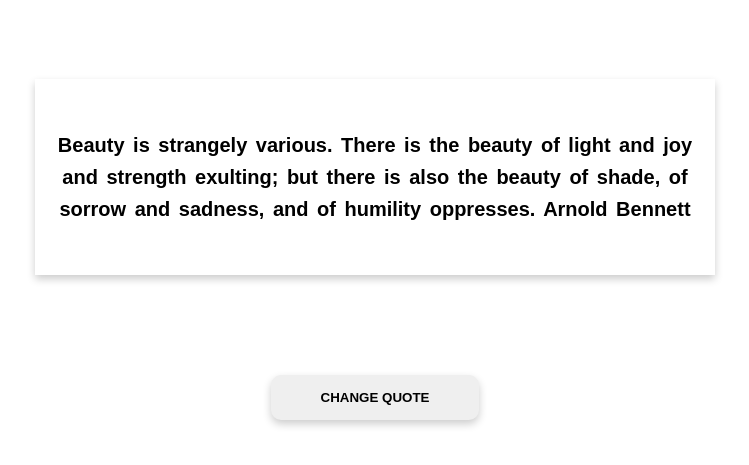
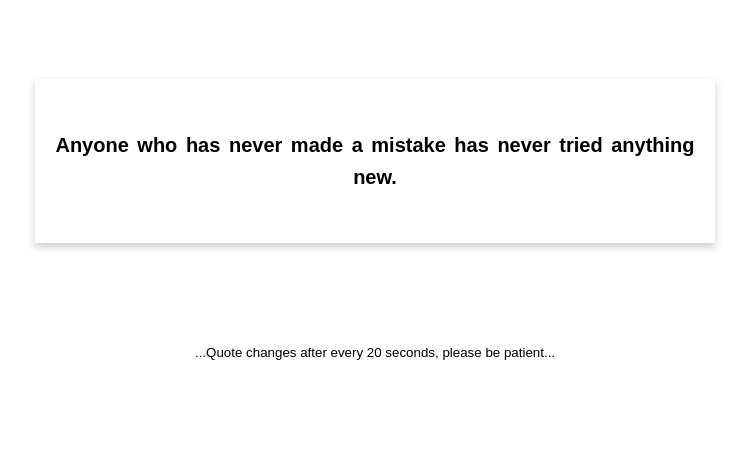
Before and after one commit to Naheemah/quote-generator, a plain HTML site: page index.html in a window 1280 px wide. Shown: the part 169-634 px from the top of the page, without its empty margins (265-1014 px from the left). Drawn offline with Linux system fonts and the light colour scheme.

Commit message:
Changes in all the code

```diff
--- a/index.html
+++ b/index.html
@@ -18,8 +18,8 @@
             </p>
         </div>
         <div class="note">
-            <!--<small>...Quote changes after every 30 seconds, please be patient...</small>-->
-            <button id="btn" onclick="quoteGenerator()">CHANGE QUOTE</button>
+            <small>...Quote changes after every 20 seconds, please be patient...</small>
+            <!--<button id="btn" onclick="quoteGenerator()">CHANGE QUOTE</button>-->
         </div>
     </div>
     <script type="text/javascript" src="script.js"></script>
--- a/script.js
+++ b/script.js
@@ -74,7 +74,9 @@
             selectedQuote = "Silence isn't empty. It's full of answers."
             break;
     }
-    document.getElementById('quote').innerHTML = `$(selectedQuote)`;
+    document.getElementById('quote').innerHTML = `${selectedQuote}`;
     console.log(selectedQuote);
     console.log(randomQuote);
 }
+quoteGenerator();
+setInterval(quoteGenerator, 20000);
```
